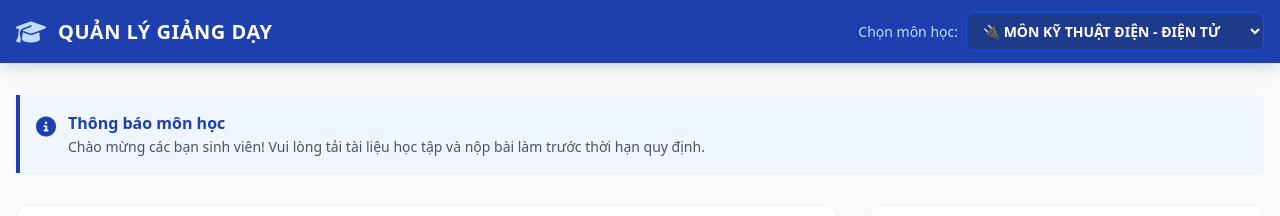
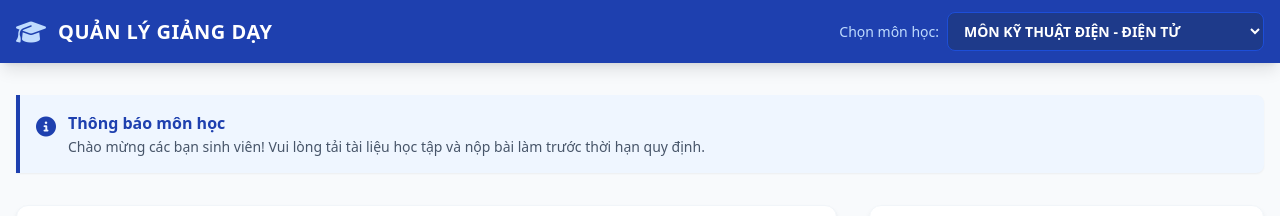
Before and after one commit to hnha-tvu/WEB-GIANG-DAY, a plain HTML site: page index.html in a window 1280 px wide. Shown: the top 216 px of the page. Drawn offline with nearby package versions, Linux system fonts and the light colour scheme.

Commit message:
Update index.html

```diff
--- a/index.html
+++ b/index.html
@@ -29,9 +29,11 @@
             <div class="flex items-center space-x-2 w-full md:w-auto">
                 <label class="text-xs md:text-sm text-blue-200 font-medium whitespace-nowrap">Chọn môn học:</label>
                 <select id="courseSelect" onchange="updateCourseDeadline()" class="bg-blue-900 text-white font-semibold text-sm rounded-lg px-3 py-2 border border-blue-700 focus:outline-none focus:ring-2 focus:ring-blue-300 w-full md:w-auto">
-                    <option value="ee101">🔌 MÔN KỸ THUẬT ĐIỆN - ĐIỆN TỬ</option>
-                    <option value="ep102">⚡ MÔN KỸ THUẬT ĐIỆN</option>
-                    <option value="ma201">📐 HÀM PHỨC VÀ TOÁN TỬ LAPLACE</option>
+                    <option value="ee101">MÔN KỸ THUẬT ĐIỆN - ĐIỆN TỬ</option>
+                    <option value="ep102">MÔN KỸ THUẬT ĐIỆN</option>
+                    <option value="ep102">MÔN MẠCH ĐIỆN 1</option>
+                    <option value="ma201">MÔN HÀM PHỨC VÀ TOÁN TỬ LAPLACE</option>
+                    <option value="ma201">MÔN ANH VĂN CHUYÊN NGÀNH</option>
                 </select>
             </div>
         </div>
```
